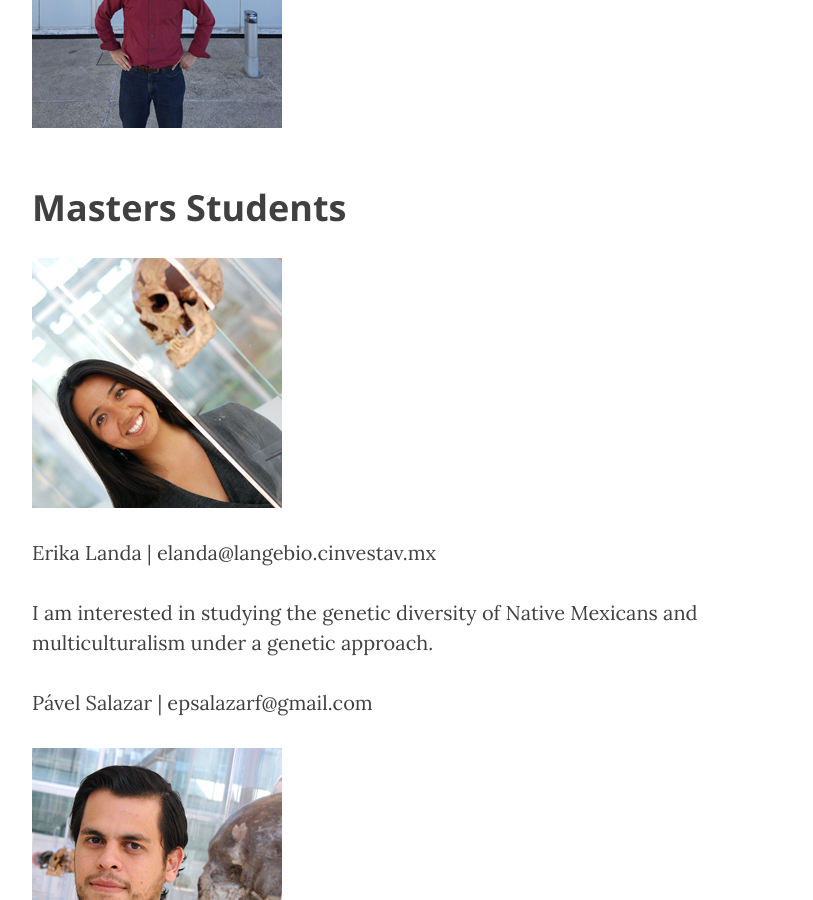
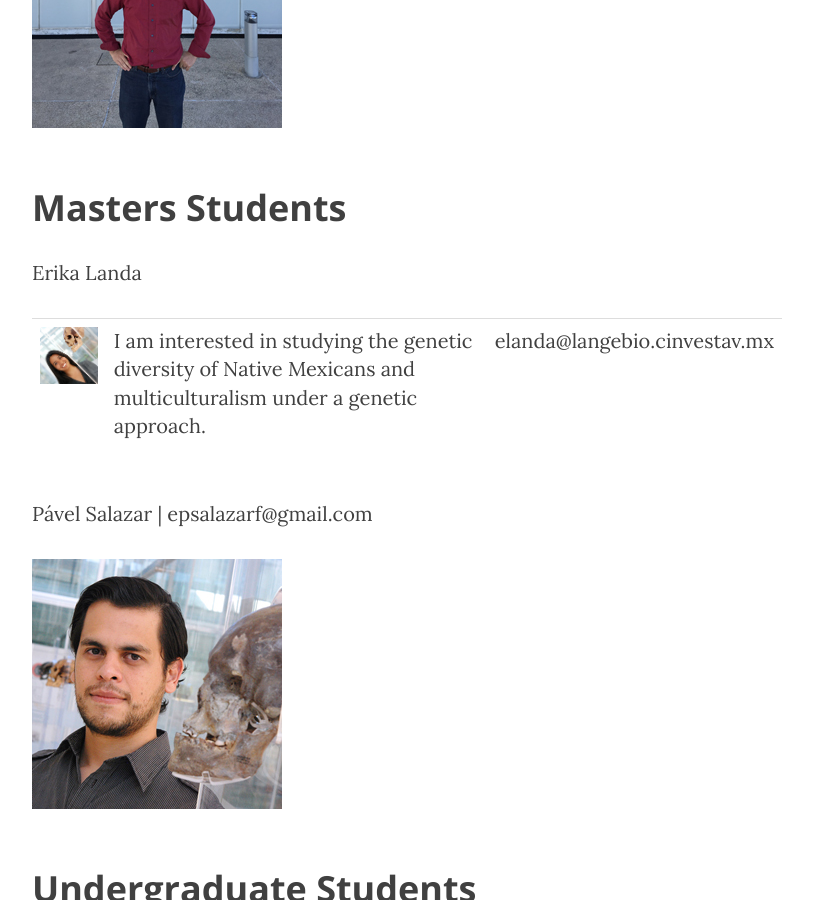
Before and after one commit to milkshakeplustip/milkshakeplustip.github.io, a Jekyll site: the page built from b_people.html, in a window 1280 px wide and 900 px high, scrolled down 1626 px. Shown: the whole window, without its empty margins (233-1046 px from the left). Built offline with Jekyll 4.4.1, drawn with Linux system fonts in a browser that asks for light colours; nearby versions of some CDN libraries.

Commit message:
erika table

```diff
--- a/b_people.html
+++ b/b_people.html
@@ -14,9 +14,14 @@ header-img: "img/morenolab_2_1000.jpg"
 <p>Alexander Ioannidis | aioannidis@gmail.com</p>
 <img src="/img/alex_250.jpg" alt="Alex">
 <h2 class="section-heading">Masters Students</h2>
-<p><img src="/img/Erika250.jpg" alt="Erika">
-<p>Erika Landa | elanda@langebio.cinvestav.mx</p>
-<p>I am interested in studying the genetic diversity of Native Mexicans and multiculturalism under a genetic approach.</p>
+<p>Erika Landa</p>
+<table style="width:100%">
+	<tr>
+		<td><img src="/img/Erika250.jpg" alt="Erika"></td>
+		<td>I am interested in studying the genetic diversity of Native Mexicans and multiculturalism under a genetic approach.</td>
+		<td>elanda@langebio.cinvestav.mx</td>
+	</tr>
+</table>
 <p>Pável Salazar | epsalazarf@gmail.com</p>
 <img src="/img/Pavel250.jpg" alt="Pavel">
 <h2 class="section-heading">Undergraduate Students</h2>
```
